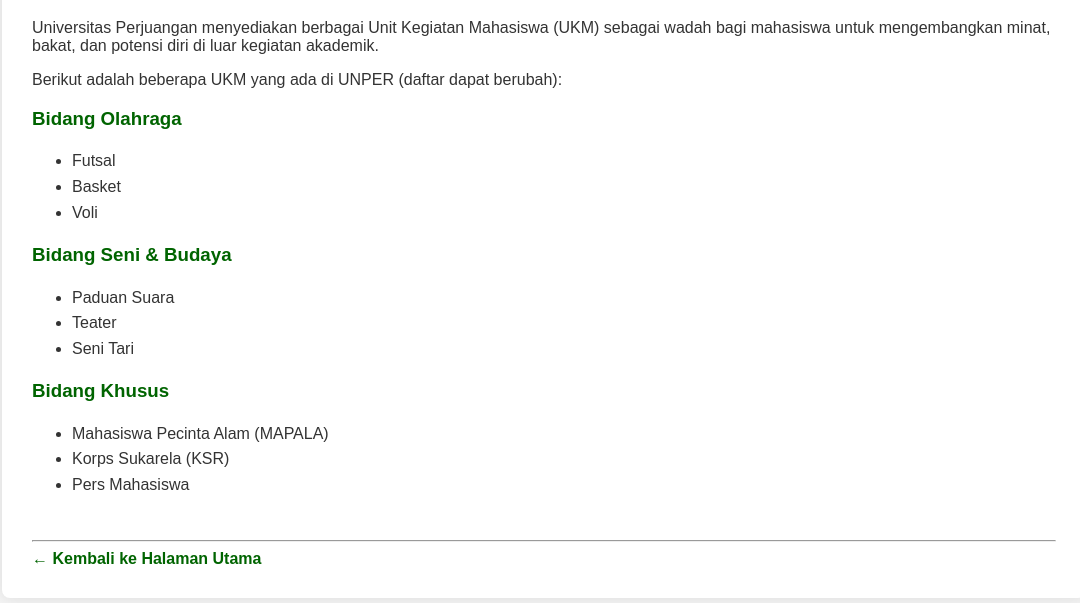
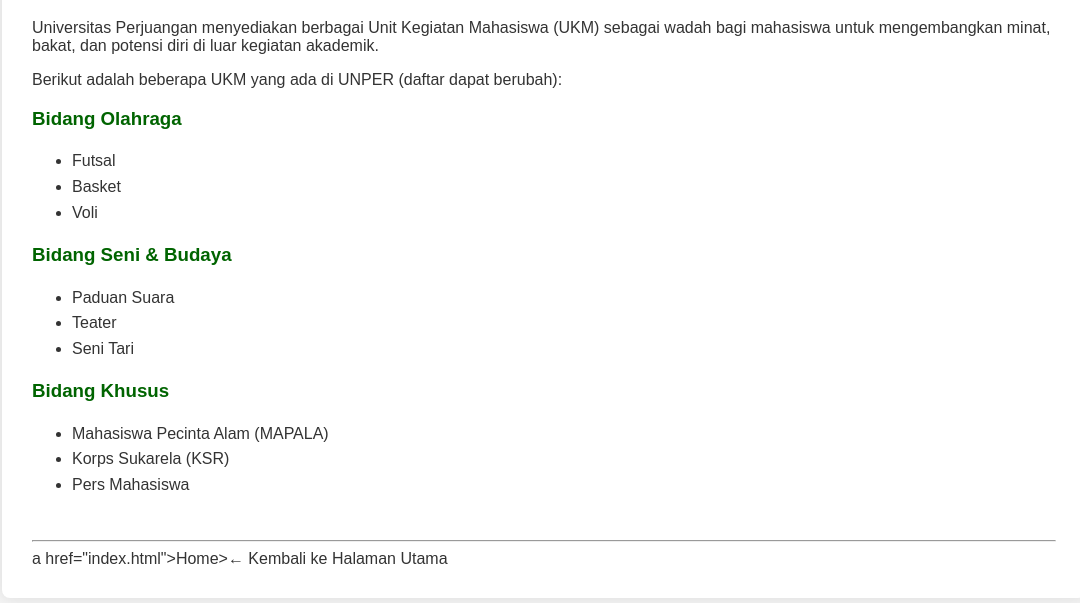
Before and after one commit to rhnvlys/TUGAS2_RAIHAN_2303010122, a plain HTML site: page ukm_raihan.html in a window 1280 px wide. Shown: the part 131-734 px from the top of the page, without its empty margins (96-1176 px from the left). Drawn offline with Linux system fonts and the light colour scheme.

Commit message:
Update ukm_raihan.html

```diff
--- a/ukm_raihan.html
+++ b/ukm_raihan.html
@@ -39,7 +39,8 @@
         </ul>
         <br>
         <hr>
-        <a href="index_Raihan.html">← Kembali ke Halaman Utama</a>
+        a href="index.html">Home</a>>← Kembali ke Halaman Utama</a>
     </div>
 </body>
+
 </html>
```
